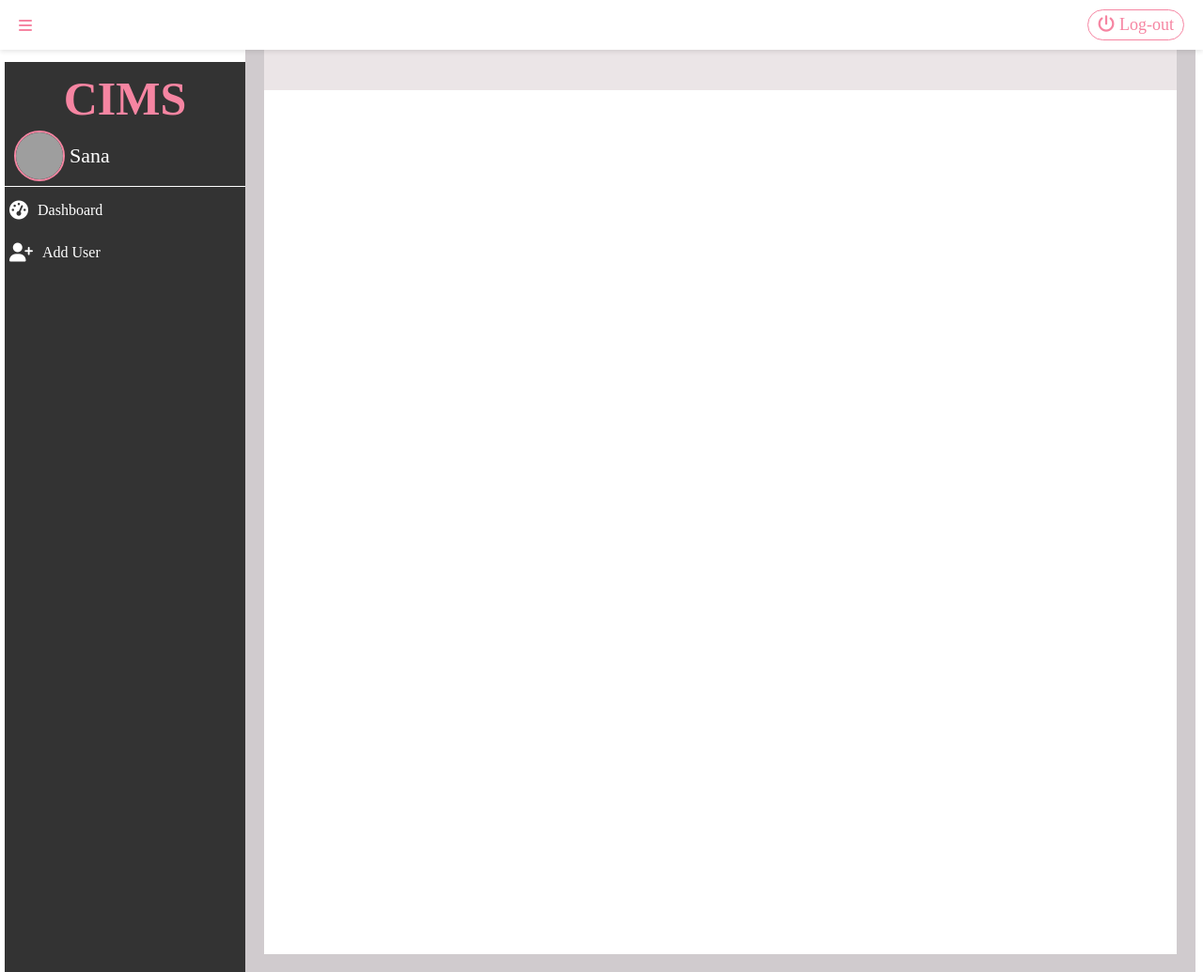
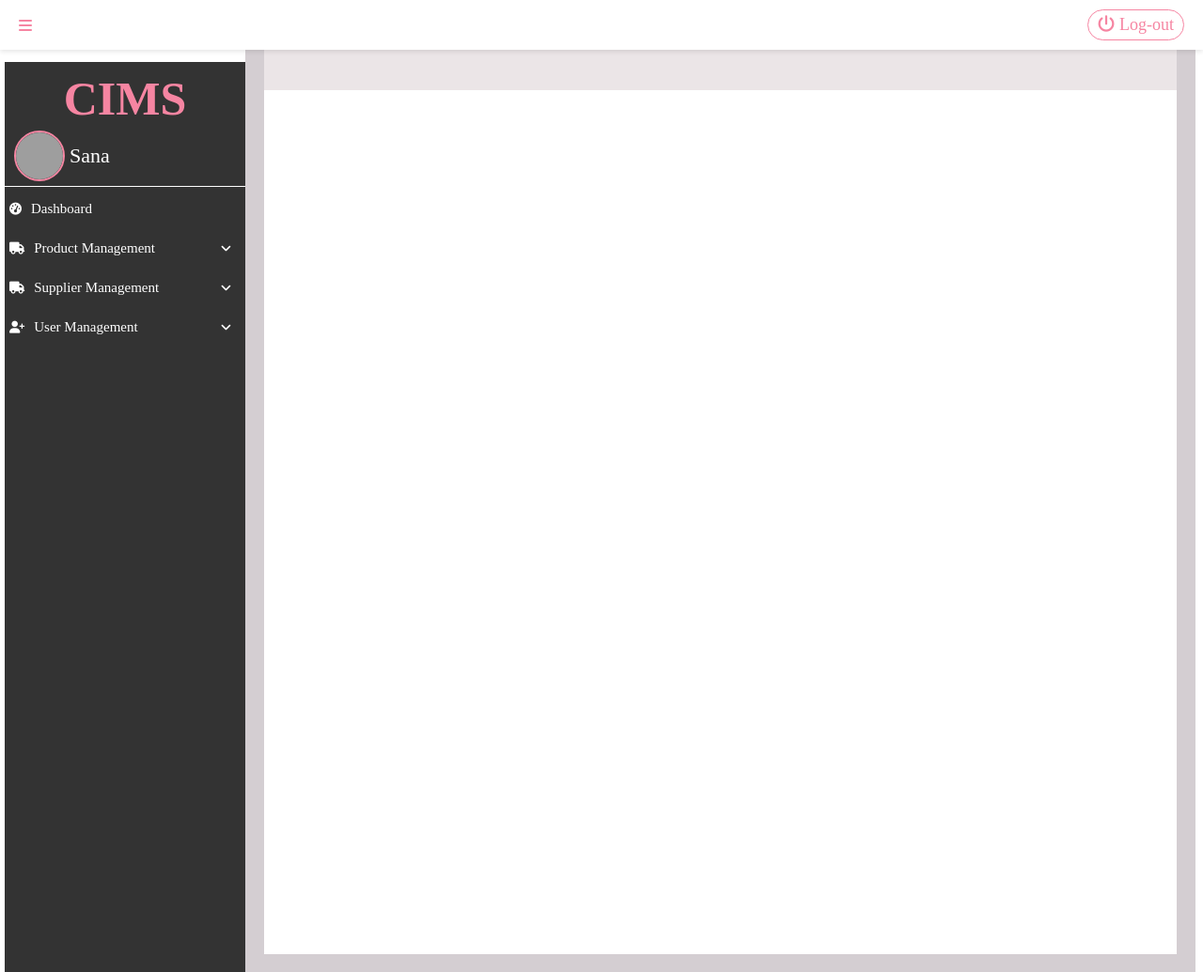
Before and after one commit to fatofato24/Cafe-Management, a PHP site: page /dashboard.php in a window 1280 px wide. Shown: the top 1035 px of the page at 94% size. Run offline with PHP 8.4, Linux system fonts and the light colour scheme; the visitor is signed in with stand-in values (Sample User, id 1); some libraries are stand-ins or nearby versions; grey boxes are pictures that could not be loaded.

Commit message:
Changes in sidebar menu lists

```diff
--- a/css/dashboard.css
+++ b/css/dashboard.css
@@ -66,18 +66,20 @@
      }
 
  .dashboard_menu_lists {
+
      list-style: none; /* Removes default list styling */
      margin-top: 0;
      padding: 0; /* Removes default padding */
  }
 
- .dashboard_menu_lists li {
-     font-size: 18px;
-     margin-bottom: 5px; /* Space between menu items */
-     text-transform: none;
- }
-
- .dashboard_menu_lists li a {
+ /* Main menu list item */
+.dashboard_menu_lists li.limainMenu {
+    font-size: 18px;
+    margin-bottom: 5px; /* Space between menu items */
+    position: relative; /* For positioning the submenu */
+    text-transform: none;
+}
+ .dashboard_menu_lists li.limainMenu a {
      display: flex; /* Align icon and text in a row */
      align-items: center; /* Vertically center align */
      text-decoration: none; /* Remove underline */
@@ -90,16 +92,17 @@
      height:auto;
  }
  /* Styling for collapsed state icons */
- .dashboard_menu_lists li a {
-     font-size: 16px; /* Smaller font size */
+ .dashboard_menu_lists li.limainMenu a {
+     font-size: 15px; /* Smaller font size */
      padding: 10px 5px;
      display: flex;
      align-items: center;
      justify-content: flex-start; /* Align items */
  }
- .dashboard_menu_lists li a i {
+
+ .dashboard_menu_lists li.limainMenu a i {
      margin-right: 10px; /* Space between icon and text */
-     font-size: 20px; /* Adjust icon size */
+     font-size: 13px; /* Adjust icon size */
      color: white; /* Icon color */
  }
 
@@ -113,10 +116,59 @@
      color: #fff; /* Keep text color white */
  }
 
+ /* Angle up icon on the far right */
+.MainMenuIcon {
+    color: #ffffff;
+    font-size: 19px;
+    margin-left: auto; /* Push the icon to the far right */
+}
+
+/* Submenu styling */
+ul.subMenus {
+    list-style: none; /* Remove bullet points */
+    margin: 0;
+    padding: 0;
+    background-color: #444444; /* Submenu background color */
+    display: none; /* Initially hidden */
+    position: relative; /* Position relative to parent li */
+    left: 0; /* Align submenu with the parent menu item */
+    top: 0; /* Keep it aligned under the parent */
+    width: 100%; /* Match the width of the parent menu item */
+    z-index: 1000; /* Ensure it appears above other content */
+    border-radius: 5px; /* Rounded corners */
+}
+
+/* Submenu links */
+ul.subMenus a {
+    display: flex; /* Align icon and text in a row */
+    align-items: center; /* Vertically center align */
+    padding: 10px 15px;
+    color: #fff; /* Default text color */
+    font-size: 16px; /* Adjust font size */
+    text-decoration: none; /* Remove underline */
+    transition: background-color 0.3s ease; /* Smooth hover effect */
+}
+
+ul.subMenus a i {
+    margin-right: 10px; /* Space between icon and text */
+    font-size: 14px; /* Submenu icon size */
+}
+
+/* Submenu hover effect */
+ul.subMenus a:hover {
+    background-color: #f685a2; /* Highlight on hover */
+}
+
+li.limainMenu.active ul.subMenus {
+    display: block; /* Show the submenu */
+}
+
+
 /* When the sidebar is collapsed */
 .dashboard_sidebar.collapsed {
 text-align: center;
 }
+
 .dashboard_topNav {
     position: fixed;
     top: 0;
@@ -190,7 +242,7 @@ text-align: center;
 .dashboard_content_container {
     width: 80%; /* Content container takes up 80% initially */
     margin-left: 20%; /* Offset to align next to the sidebar */
-    background-color: #d0cbce;
+    background-color: #d4ced2;
     padding: 20px;
     transition: width 0.3s ease, margin-left 0.3s ease; /* Smooth transition */
     overflow-y: auto;
--- a/js/script.js
+++ b/js/script.js
@@ -44,3 +44,35 @@ nav.addEventListener('click', (event) => {
         sideBarisOpen = true;
     }
 });
+document.addEventListener('DOMContentLoaded', function () {
+    document.addEventListener('click', function (e) {
+        let clickedE1 = e.target;
+
+        // Find the closest parent li with the class 'limainMenu'
+        let parentLi = clickedE1.closest('.limainMenu');
+        if (parentLi && parentLi.classList.contains('triggerMenu')) {
+            let targetMenu = parentLi.dataset.submenu; // Get the target submenu's id
+            if (targetMenu) {
+                let submenu = document.getElementById(targetMenu);
+                let icon = parentLi.querySelector('.MainMenuIcon'); // Target the icon
+
+                // Toggle visibility of the submenu
+                if (submenu.style.display === 'block') {
+                    submenu.style.display = 'none'; // Hide the submenu
+                    if (icon) icon.classList.replace('fa-angle-down', 'fa-angle-left'); // Change icon to left
+                } else {
+                    // Hide all other submenus and reset icons before showing the current one
+                    document.querySelectorAll('.subMenus').forEach((menu) => {
+                        menu.style.display = 'none';
+                    });
+                    document.querySelectorAll('.MainMenuIcon').forEach((menuIcon) => {
+                        menuIcon.classList.replace('fa-angle-down', 'fa-angle-left'); // Reset all icons to left
+                    });
+
+                    submenu.style.display = 'block'; // Show the submenu
+                    if (icon) icon.classList.replace('fa-angle-left', 'fa-angle-down'); // Change icon to down
+                }
+            }
+        }
+    });
+});
--- a/partials/app-sidebar.php
+++ b/partials/app-sidebar.php
@@ -8,12 +8,48 @@
     <!-- Menu Section -->
     <div class="dashboard_sidebar_menus">
     <ul class="dashboard_menu_lists">
-        <li>
+        <li class="limainMenu">
             <a href="./dashboard.php"><i class="fa fa-dashboard"></i> <span class="menuText">Dashboard</span></a>
         </li>
-        <li>
-            <a href="./users-add.php"><i class="fa fa-user-plus"></i> <span class="menuText">Add User</span></a>
-        </li>
+
+         <!-- Product Management -->
+    <li class="limainMenu triggerMenu" data-submenu="product">
+        <a href="javascript:void(0);" class="limainMenu_link">
+            <i class="fa fa-truck"></i>
+            <span class="menuText">Product Management</span>
+            <i class="fa fa-angle-down MainMenuIcon"></i>
+        </a>
+        <ul class="subMenus" id="product">
+            <a href="#" class="subMenuLink"><i class="fa fa-circle"></i>View Products</a>
+            <a href="#" class="subMenuLink"><i class="fa fa-circle"></i>Add Products</a>
+        </ul>
+    </li>
+
+    <!-- Supplier Management -->
+    <li class="limainMenu triggerMenu" data-submenu="supplier">
+        <a href="javascript:void(0);" class="limainMenu_link">
+            <i class="fa fa-truck"></i>
+            <span class="menuText">Supplier Management</span>
+            <i class="fa fa-angle-down MainMenuIcon"></i>
+        </a>
+        <ul class="subMenus" id="supplier">
+            <a href="#" class="subMenuLink"><i class="fa fa-circle"></i>View Suppliers</a>
+            <a href="#" class="subMenuLink"><i class="fa fa-circle"></i>Add Suppliers</a>
+        </ul>
+    </li>
+
+    <!-- User Management -->
+    <li class="limainMenu triggerMenu" data-submenu="user">
+        <a href="javascript:void(0);" class="limainMenu_link">
+            <i class="fa fa-user-plus"></i>
+            <span class="menuText">User Management</span>
+            <i class="fa fa-angle-down MainMenuIcon"></i>
+        </a>
+        <ul class="subMenus" id="user">
+            <a href="#" class="subMenuLink"><i class="fa fa-circle"></i>View Users</a>
+            <a href="#" class="subMenuLink"><i class="fa fa-circle"></i>Add Users</a>
+        </ul>
+    </li>
     </ul>
 </div>
 </div>
```
